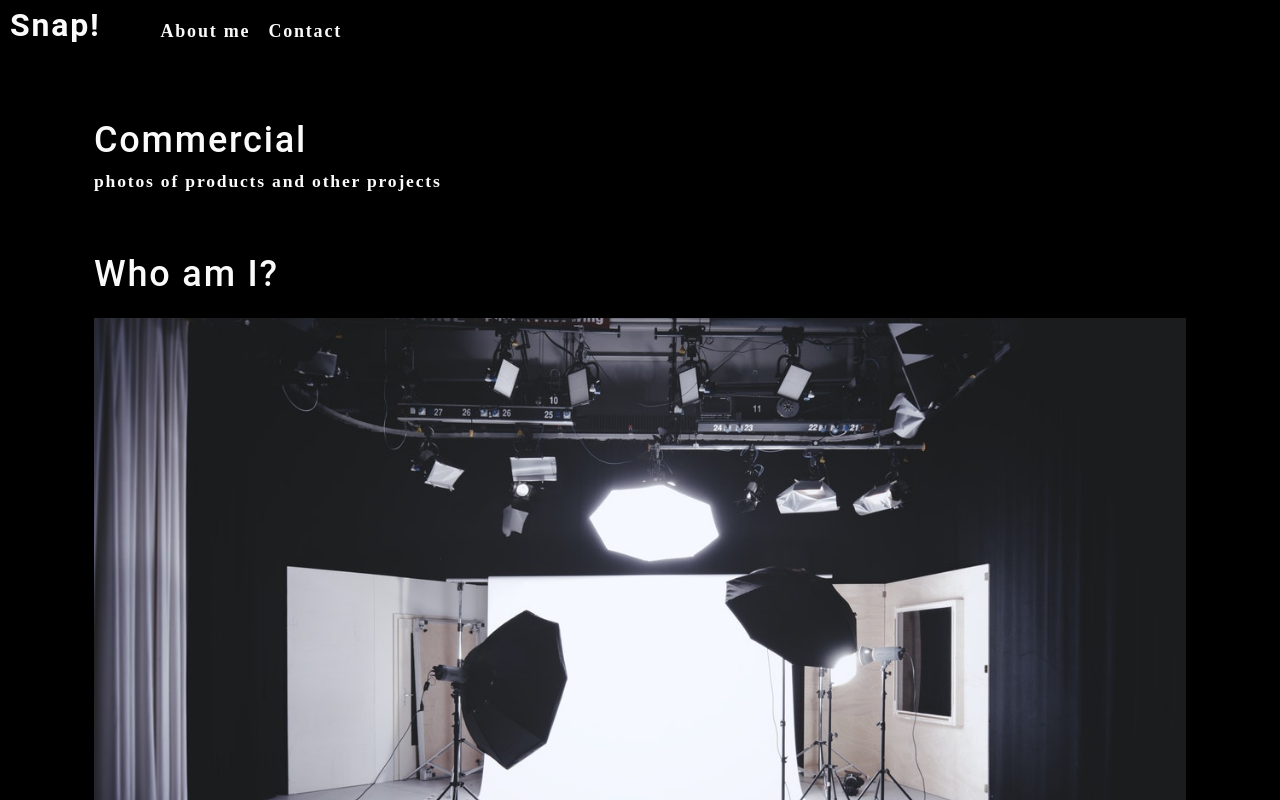
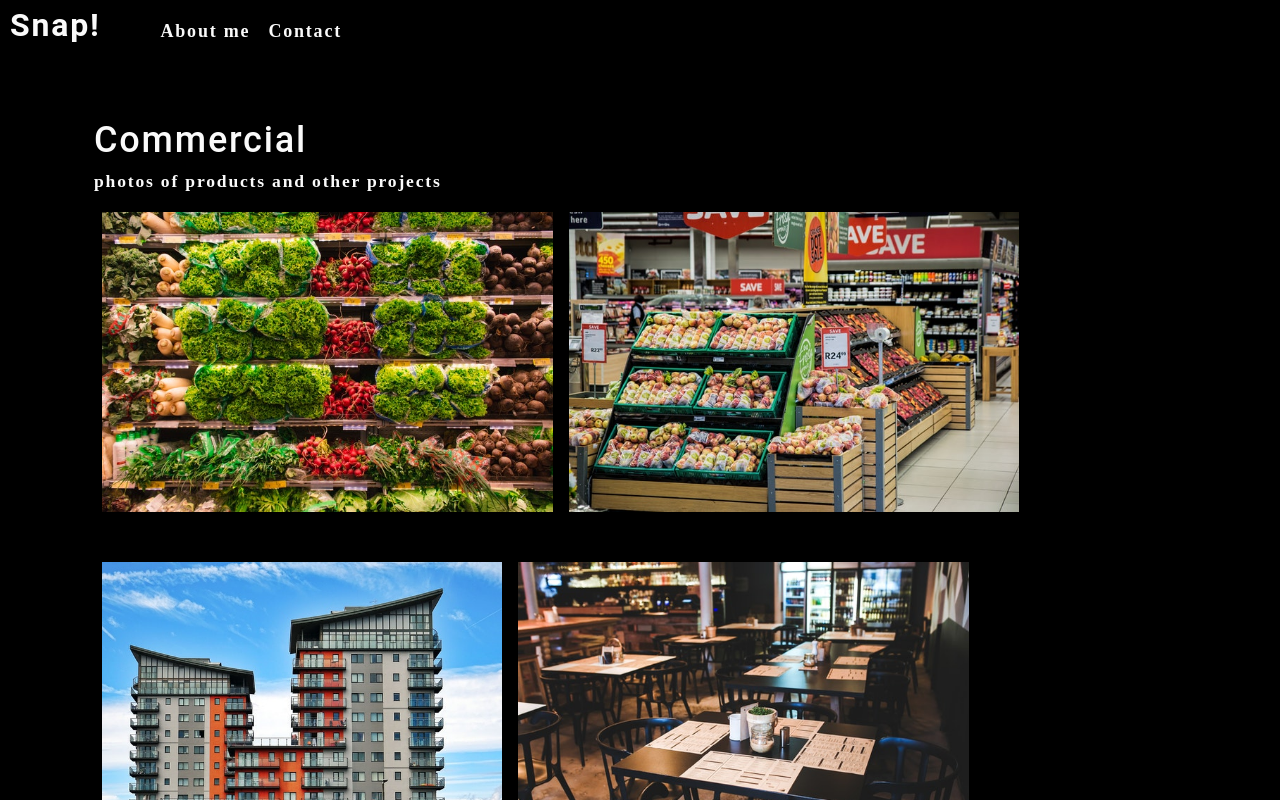
Before and after one commit to JJLindsey/photo-portfolio, a React (Create React App) app: page / in a window 1280 px wide. Shown: the top 800 px of the page. Built offline with nearby package versions, Linux system fonts and the light colour scheme.

Commit message:
add .default for photo component

```diff
--- a/src/components/Gallery/index.js
+++ b/src/components/Gallery/index.js
@@ -8,8 +8,8 @@ function Gallery({currentCategory}) {
     return (
         <section>
             <h1 data-testid='h1tag'> {capitalizeFirstLetter(name)}</h1>
-            <p>{description}</p>
-            <PhotoList>
+            <p>{currentCategory.description}</p>
+            <PhotoList category={currentCategory.name}>
 
             </PhotoList>
         </section>
--- a/src/components/Nav/index.js
+++ b/src/components/Nav/index.js
@@ -1,4 +1,4 @@
-import React, { useEffect } from 'react';
+import React from 'react';
 import { capitalizeFirstLetter } from "../../utils/helpers";
 
 function Nav(props) {
--- a/src/components/PhotoList/index.js
+++ b/src/components/PhotoList/index.js
@@ -108,7 +108,7 @@ const PhotoList = ({category}) => {
         <div>
             <div className='flex-row'>
                 {currentPhotos.map((image, i) => (
-                <img src={require(`../../assets/small/${category}/${i}.jpg`)}
+                <img src={require(`../../assets/small/${category}/${i}.jpg`).default}
                 alt={image.name}
                 className='img-thumbnail mx-1'
                 key={image.name}
```
Also changed, not shown: 1 other file (tests, documents, lock files or other folders).
